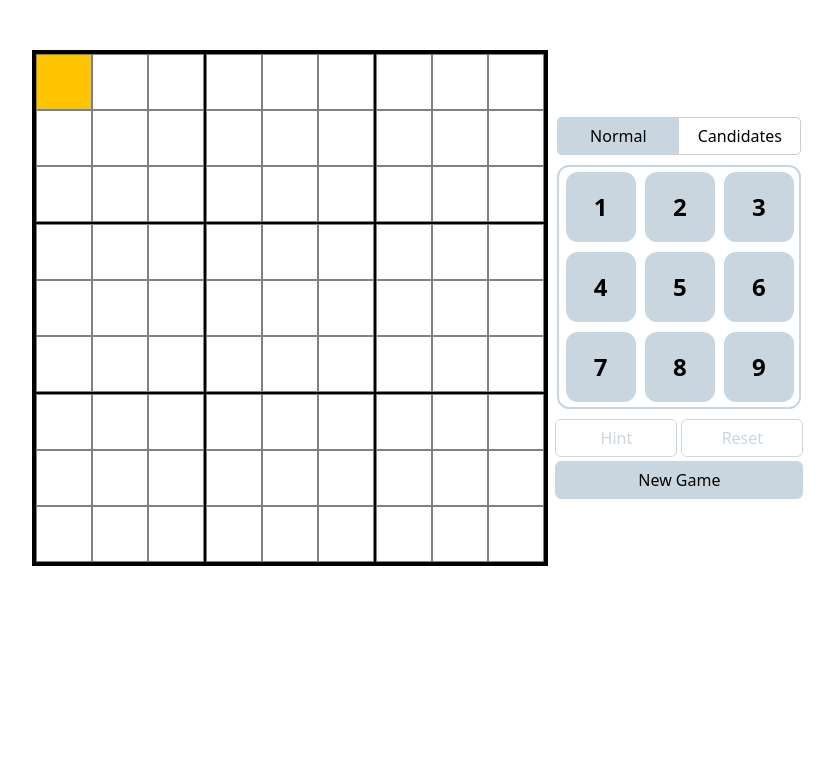
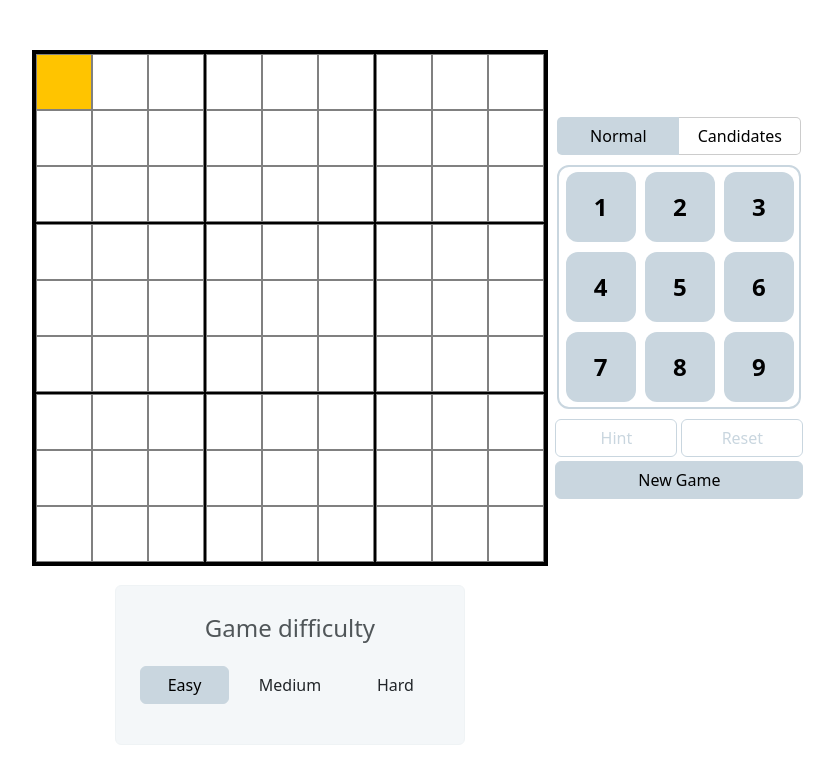
Before and after one commit to RomansPacjuks27/sudoku, a React app: page / in a window 1280 px wide. Shown: the top 784 px of the page, without its empty margins (350-1184 px from the left). Built offline with nearby package versions, Linux system fonts and the light colour scheme; the HTML template or start-up script is replaced by a standard one.

Commit message:
difficulty levels ui

```diff
--- /dev/null
+++ b/src/components/Constants.js
@@ -0,0 +1,5 @@
+export const difficulty = {
+    easy: 0,
+    medium: 1,
+    hard: 2
+  }
--- a/src/components/GameField.js
+++ b/src/components/GameField.js
@@ -1,10 +1,12 @@
 import * as React from 'react';
+import * as constants from './Constants';
 import { utils } from './Utils';
 import { ButtonPanel } from './Controls';
 import { solver } from './Solver';
 import { ModalComponent } from './bootstrap-components/Modal';
 
 export const GameField = () => {
+    const [difficultyLevel, setDifficultyLevel] = React.useState(constants.difficulty.easy);
     const [cellState, setCellState] = React.useState(0);
     const [cellValues, setCellValues] = React.useState(utils.BLANK_BOARD);
     const [showSolved, setShowSolved] = React.useState(false);
@@ -111,6 +113,14 @@ export const GameField = () => {
       setCurrentCell(key);
     }
 
+    const setDifficulty = (key) => {
+      setDifficultyLevel(key);
+    }
+
+    const isDifficulty = (key) => {
+      return difficultyLevel == key ? `btn-primary` : `outline-primary`;
+    }
+
     const setCandidateInCell = (number) => {
       if(!predefinedCells.current[cellStateRef.current])
       {
@@ -153,7 +163,7 @@ export const GameField = () => {
     }
 
     const setInitialValues = () => {
-      let [startingBoard, solvedBoard] = solver.newStartingBoard();
+      let [startingBoard, solvedBoard] = solver.newStartingBoard(difficultyLevel);
       predefinedCells.current = startingBoard;
       setCandidateValues(utils.BLANK_CANDIDATE_BOARD);
       setCellValues(startingBoard);
@@ -213,6 +223,18 @@ export const GameField = () => {
         <div className="rightPanel">
           <ButtonPanel key="ButtonPanel" newGame={setInitialValues} resetGame={resetGameBoard} onCandidateClick={setCandidateInCell} onNumberClick={setNumberInCell} candidateTabActive={(active) => setCandidateTabActive(active)} />
         </div>
+        <div></div>
+        <div className="underPanel">
+          <div className="difficultyContainer alert alert-primary">
+          <div className="difficultyText">Game difficulty</div>
+          <div className="difficultyOptions">
+            <button onClick={() => setDifficulty(constants.difficulty.easy)} className={`btn ` + isDifficulty(constants.difficulty.easy)}>Easy</button>
+            <button onClick={() => setDifficulty(constants.difficulty.medium)} className={`btn ` + isDifficulty(constants.difficulty.medium)}>Medium</button>
+            <button onClick={() => setDifficulty(constants.difficulty.hard)} className={`btn ` + isDifficulty(constants.difficulty.hard)}>Hard</button>
+          </div>
+          </div>
+        </div>
+        <div></div>
       </div>
     )
   }
--- a/src/components/Solver.js
+++ b/src/components/Solver.js
@@ -1,3 +1,4 @@
+import * as constants from './Constants';
 import { utils, colors } from './Utils';
 
 export const solver = {
@@ -192,10 +193,10 @@ export const solver = {
   }
   },
 
-  newStartingBoard  () {
+  newStartingBoard(difficulty) {
     try {
       let solvedBoard = this.newSolvedBoard();
-      let startingBoard = this.pokeHoles(solvedBoard);
+      let startingBoard = this.pokeHoles(solvedBoard, difficulty);
       return [startingBoard, solvedBoard];
     } catch (error) {
       console.log(error);
@@ -207,20 +208,32 @@ export const solver = {
     return this.fillPuzzle(newBoard);
   },
 
-  safeToPlace( puzzleArray, emptyCell, num) {
+  safeToPlace(puzzleArray, emptyCell, num) {
     return rowSafe(puzzleArray, emptyCell, num) &&
     colSafe(puzzleArray, emptyCell, num) &&
     boxSafe(puzzleArray, emptyCell, num)
   },
 
-  pokeHoles(board) {
+  pokeHoles(board, difficulty) {
     let cellStats = [];
     let dummyBoard = board.slice();
 
-    let emptyHoleCoef = 20; //difficulty (5, 20, 30)
+    let searchCoef = 0.1;
+    let emptyHoleCoef = 5;
+    switch(difficulty) {
+      case constants.difficulty.medium:
+        emptyHoleCoef = 20;
+        searchCoef = 0.25;
+        break;
+      case constants.difficulty.hard:
+        emptyHoleCoef = 30;
+        searchCoef = 0.4;
+        break;
+      default:
+        break;
+    }
+
     let emptyHoleCount = utils.random(20 + emptyHoleCoef, 25 + emptyHoleCoef);
-    let searchCoef = 0.25; //dificulty (0.1, 0.25, 0.4)
-
     let initialHoleCount = utils.random(8, 8);
     let pokedIdx = utils.randomSeries(0, 80, initialHoleCount);
     pokedIdx.map(x => dummyBoard[x] = 0);
--- a/src/styles/custom.scss
+++ b/src/styles/custom.scss
@@ -36,14 +36,44 @@ body {
   align-items: center;
   justify-content: center;
   margin: 50px;
-  /*border: 1px solid green;*/
+  height: 100%;
 }
 
 .gameLayout {
   display: grid;
   grid-template-columns: 33% 33% 33%;
+  grid-template-rows: auto auto;
   align-items: center;
   justify-content: center;
+}
+
+.underPanel {
+  height: 150px;
+  display: grid;
+  margin: 5%;
+}
+
+.difficultyContainer {
+  height: 100%;
+}
+
+.difficultyText {
+  text-align: center;
+  height: 40px;
+  font-size: 1.5rem;
+  margin: 0.5rem;
+}
+
+.difficultyOptions {
+  text-align: center;
+  display: flex;
+
+  button {
+    margin: 0.5rem;
+    display: inline-block;
+    text-align: center;
+    width: 33.3%;
+  }
 }
 
 .box {
```
